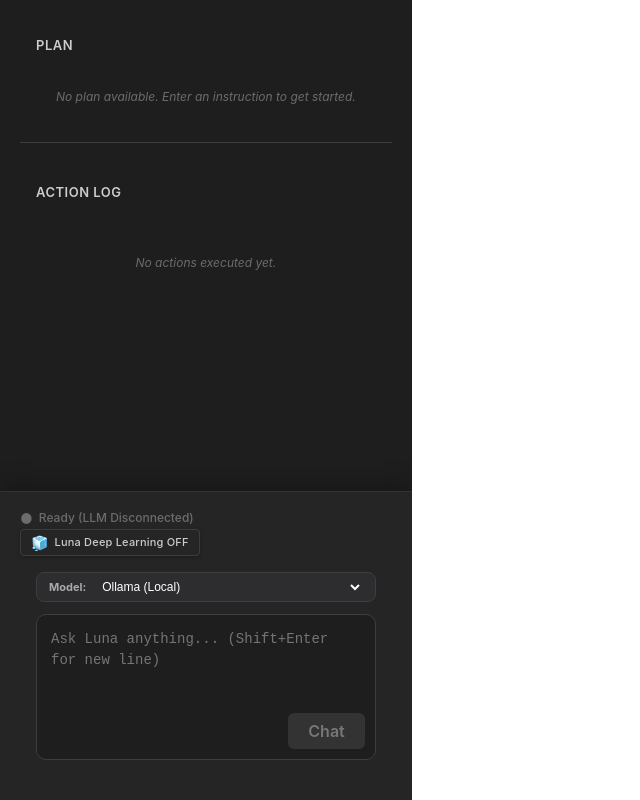
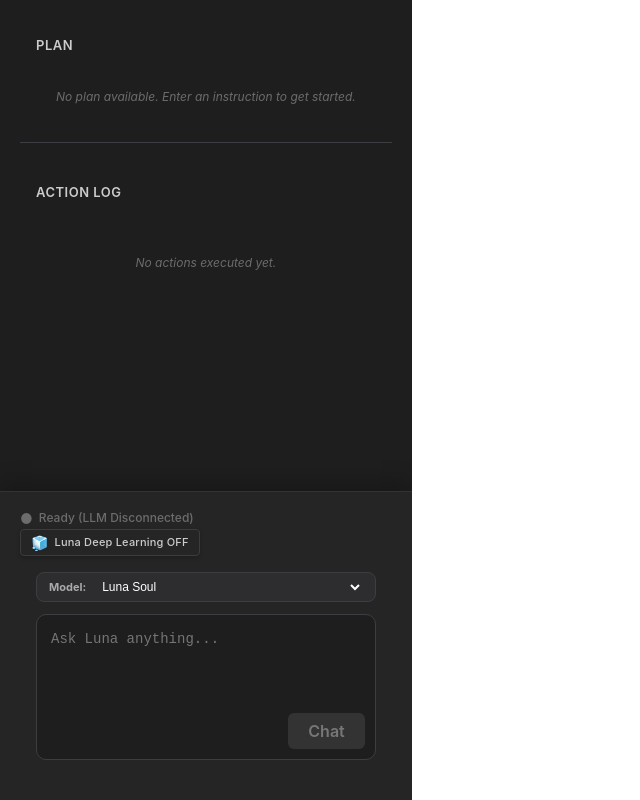
Before and after one commit to srunaic/Luna-AI-Agent, a React (Vite) app in the folder webview-ui/: page / in a window 1280 px wide. Shown: the whole page, without its empty margins (0-640 px from the left). Built offline with nearby package versions, Linux system fonts and the light colour scheme.

Commit message:
Fix: Corrected syntax error in ChatInput and updated version to 0.1.21 for successful release

```diff
--- a/package.json
+++ b/package.json
@@ -2,7 +2,7 @@
   "name": "luna-ai-agent",
   "displayName": "Luna AI Agent",
   "description": "Luna AI Agent - High-performance AI Orchestrator",
-  "version": "0.1.17-v2512282227",
+  "version": "0.1.21",
   "repository": {
     "type": "git",
     "url": "https://github.com/srunaic/Luna-AI-Agent.git"
--- a/webview-ui/src/components/ChatInput.tsx
+++ b/webview-ui/src/components/ChatInput.tsx
@@ -12,13 +12,12 @@
 
 export function ChatInput({ onExecute, onCancel, isExecuting, editorContext, onModelChange }: ChatInputProps) {
   const [instruction, setInstruction] = useState('');
-  const [model, setModel] = useState('ollama'); // Default model
+  const [model, setModel] = useState('luna-soul');
   const textareaRef = useRef<HTMLTextAreaElement>(null);
 
   const handleSubmit = async (e: React.FormEvent) => {
     e.preventDefault();
     if (!instruction.trim() || isExecuting) return;
-
     await onExecute(instruction.trim(), model);
     setInstruction('');
   };
@@ -39,20 +38,13 @@
 
   const getContextHint = () => {
     if (!editorContext) return null;
-
     const hints = [];
     if (editorContext.activeFile) {
       const fileName = editorContext.activeFile.split(/[/\\]/).pop();
-      hints.push(`📄 ${fileName}`);
+      hints.push("File: " + fileName);
     }
-    if (editorContext.selection) {
-      hints.push(`📝 Selected`);
-    }
-    if (editorContext.cursor) {
-      hints.push(`📍 Line ${editorContext.cursor.line}`);
-    }
-
-    return hints.length > 0 ? hints.join(' • ') : null;
+    if (editorContext.selection) hints.push('Selected');
+    return hints.length > 0 ? hints.join(' ??') : null;
   };
 
   return (
@@ -70,9 +62,8 @@
           disabled={isExecuting}
           className="model-select"
         >
-          <option value="ollama">Ollama (Local)</option>
-          <option value="vllm">vLLM (High Speed) ⚡</option>
-          <option value="luna-soul">Luna Soul ✨</option>
+          <option value="luna-soul">Luna Soul</option>
+          <option value="vllm">vLLM High Speed</option>
           <option value="gpt-4o">GPT-4o</option>
           <option value="gpt-3.5-turbo">GPT-3.5 Turbo</option>
         </select>
@@ -91,29 +82,16 @@
             value={instruction}
             onChange={(e) => setInstruction(e.target.value)}
             onKeyDown={handleKeyDown}
-            placeholder="Ask Luna anything... (Shift+Enter for new line)"
+            placeholder="Ask Luna anything..."
             disabled={isExecuting}
             rows={1}
             className="instruction-input"
           />
-
           <div className="input-actions">
             {isExecuting ? (
-              <button
-                type="button"
-                onClick={onCancel}
-                className="cancel-button"
-              >
-                Cancel
-              </button>
+              <button type="button" onClick={onCancel} className="cancel-button">Cancel</button>
             ) : (
-              <button
-                type="submit"
-                disabled={!instruction.trim()}
-                className="execute-button"
-              >
-                Chat
-              </button>
+              <button type="submit" disabled={!instruction.trim()} className="execute-button">Chat</button>
             )}
           </div>
         </div>
```
Also changed, not shown: 1 other file (tests, documents, lock files or other folders).
